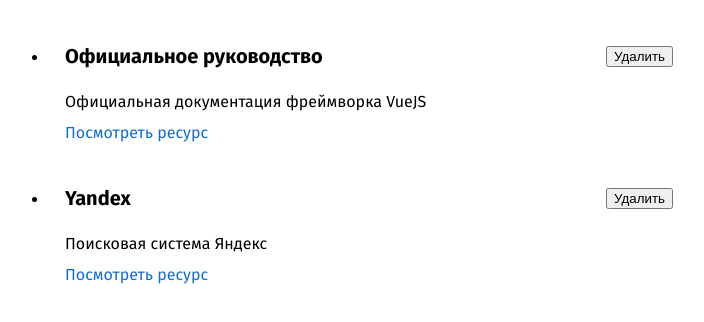
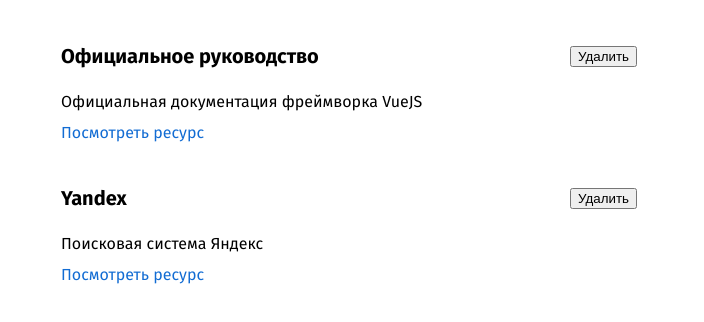
Before and after one commit to Johnsterr/learning-resourses-app, a Vue app: page / in a window 1280 px wide. Shown: the top 322 px of the page, without its empty margins (291-995 px from the left). Built offline with nearby package versions, Linux system fonts and the light colour scheme.

Commit message:
More Components
Add StoredResources.vue with styles and Refactoring App Structure

```diff
--- a/src/App.vue
+++ b/src/App.vue
@@ -1,18 +1,10 @@
 <template>
-	<ul>
-		<learning-resource
-			v-for="resource in storedResources"
-			:key="resource.id"
-			:title="resource.title"
-			:description="resource.description"
-			:link="resource.link"
-		></learning-resource>
-	</ul>
+	<stored-resources :resources="storedResources"></stored-resources>
 </template>
 
 <script>
 // Подключаем компонент локально
-import LearningResource from './components/resources/LearningResource';
+import StoredResources from './components/resources/StoredResources.vue';
 
 export default {
 	// Регистрируем компоненты
@@ -21,7 +13,7 @@
 		'learning-resource': LearningResource
 		LearningResource: LearningResource
 		*/
-		LearningResource
+		StoredResources
 	},
 	data() {
 		return {
--- a/src/components/resources/LearningResource.vue
+++ b/src/components/resources/LearningResource.vue
@@ -15,7 +15,7 @@
 
 <script>
 export default {
-	// Входные параметры
+	// Входные параметры из StoredResources.vue
 	props: ['title', 'description', 'link']
 }
 </script>
--- /dev/null
+++ b/src/components/resources/StoredResources.vue
@@ -0,0 +1,34 @@
+<template>
+	<ul>
+		<learning-resource
+			v-for="resource in resources"
+			:key="resource.id"
+			:title="resource.title"
+			:description="resource.description"
+			:link="resource.link"
+		></learning-resource>
+	</ul>
+</template>
+
+<script>
+// Подключаем компонент локально
+import LearningResource from './LearningResource';
+
+export default {
+	// Регистрируем компонент
+	components: {
+		LearningResource
+	},
+	// Входные параметры из App.vue
+	props: ['resources']
+}
+</script>
+
+<style scoped>
+ul {
+  list-style: none;
+  margin: 0 auto;
+  padding: 1rem;
+  max-width: 40rem;
+}
+</style>
```
